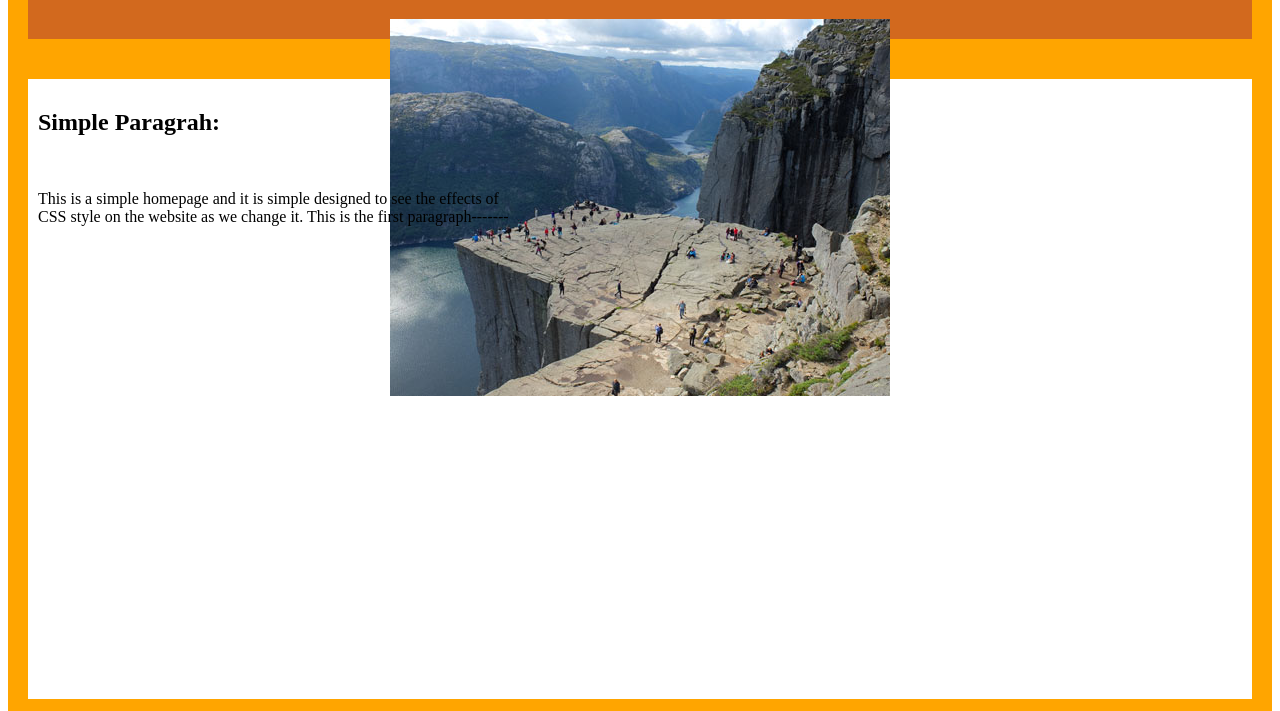
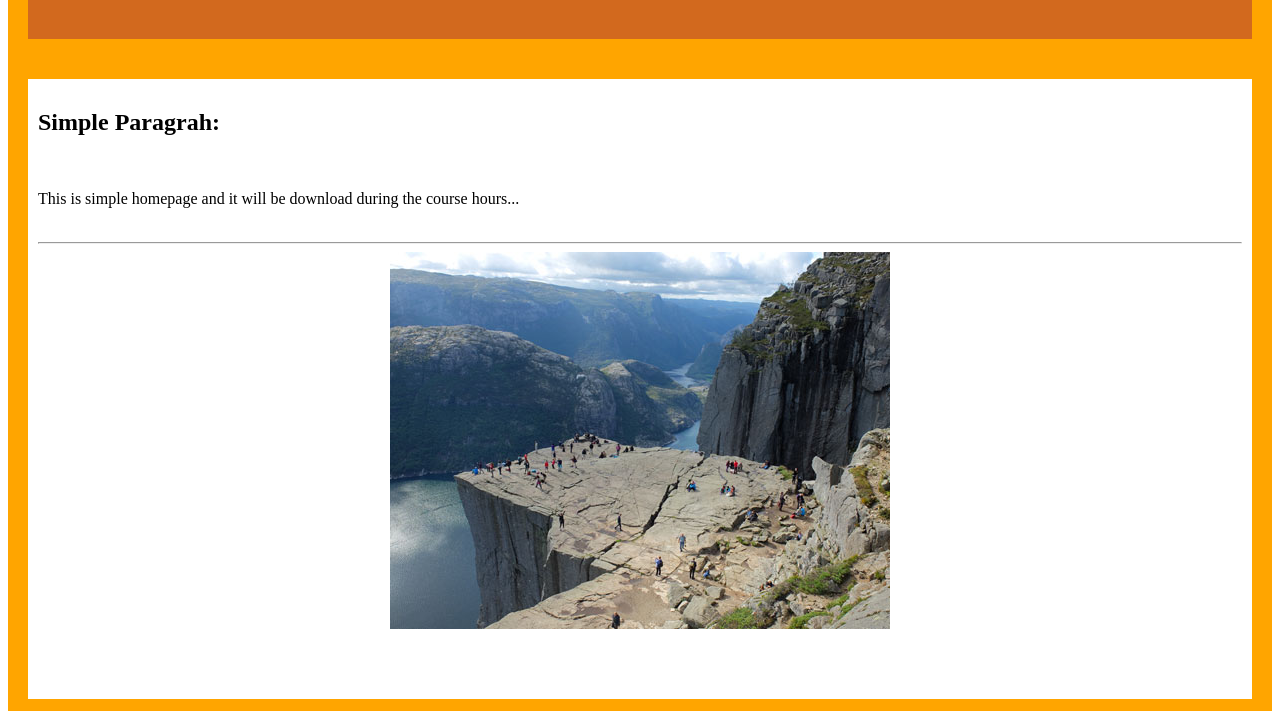
Before and after one commit to abma2008/ABMA, a plain HTML site: page index.html in a window 1280 px wide. Shown: the part 89-800 px from the top of the page. Drawn offline with Linux system fonts and the light colour scheme.

Commit message:
sgThis is a final modification of the basic html ABMA folder and it will be uploaded now to the github to see how it will work

```diff
--- a/index.html
+++ b/index.html
@@ -38,13 +38,19 @@
         <div id="main">
             <div id="header">
                 <h1> Welcome to my simple homepage !!!!!</h1>
-                <img src="images/test.jpg">
+
             </div>
             <div id="body">
                 <h2> Simple Paragrah:</h2><br>
                 <p>
-                    This is a simple homepage and it is simple designed to see the effects of <br>
-                    CSS style on the website as we change it. This is the first paragraph-------
+                    This is  simple homepage and it will be download during the course hours...<br>
+
+                <br>
+                    <hr>
+                    <center>
+                        <img src="images/test.jpg">
+                    </center>
+
                 </p>
 
             </div>
```
